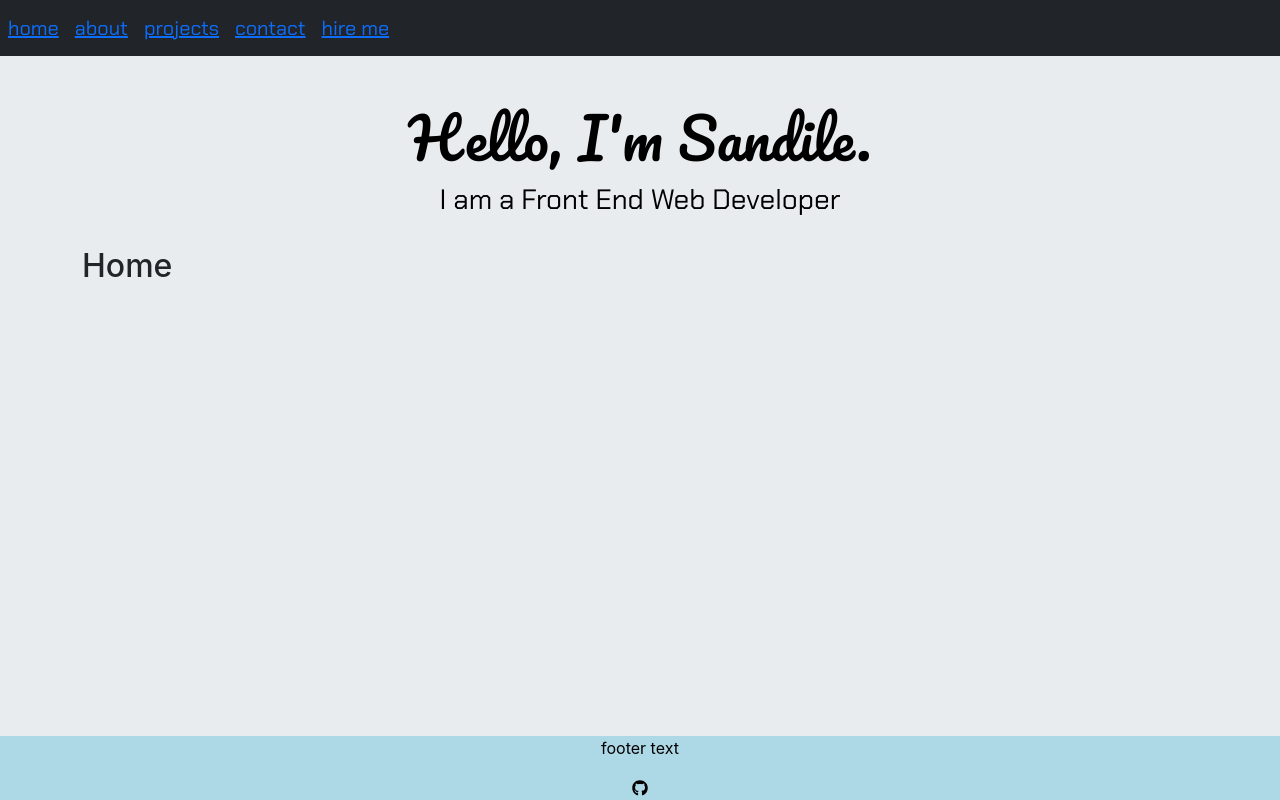
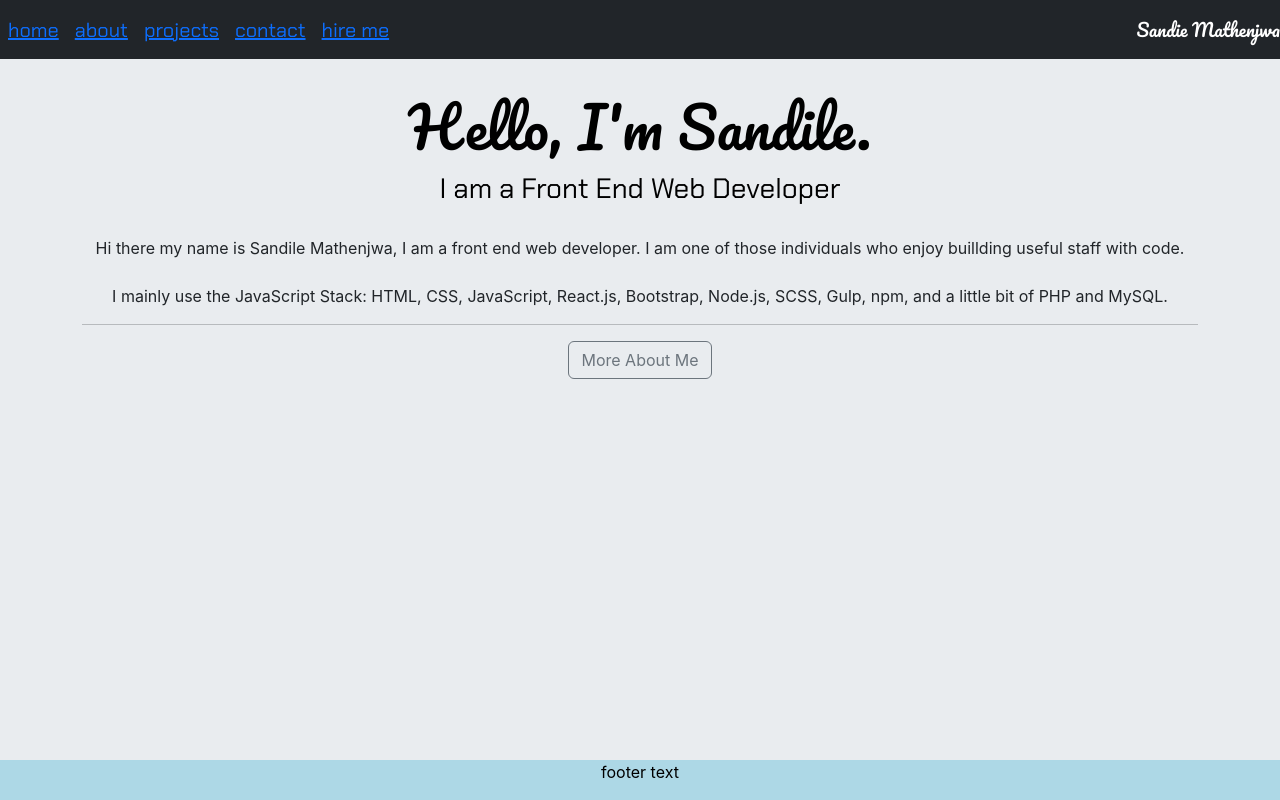
Before and after one commit to Sandilem7789/my-portfolio, a React (Create React App) app: page / in a window 1280 px wide. Built offline with nearby package versions, Linux system fonts and the light colour scheme.

Commit message:
about me midway

```diff
--- a/src/components/Home.js
+++ b/src/components/Home.js
@@ -1,9 +1,18 @@
 import React from 'react'
+import { Button } from "reactstrap";
 
 const Home = () => {
     return (
-        <div className="container">
-            <h2>Home</h2>
+        <div className="container text-center">
+            <p>
+                Hi there my name is Sandile Mathenjwa, I am a front end web developer.
+                I am one of those individuals who enjoy buillding useful staff with code.
+                <br/><br/>
+                I mainly use the JavaScript Stack: HTML, CSS, JavaScript, React.js, Bootstrap,
+                Node.js, SCSS, Gulp, npm, and a little bit of PHP and MySQL.
+                <hr/>
+                <Button primary outline>More About Me</Button>
+            </p>
         </div>
     )
 }
--- a/src/components/LandingPage.js
+++ b/src/components/LandingPage.js
@@ -29,6 +29,7 @@ import {
     DropdownToggle,
     DropdownMenu,
     DropdownItem,
+    NavbarText,
     ButtonGroup
  } from 'reactstrap';
 import { FontAwesomeIcon } from '@fortawesome/react-fontawesome';
@@ -46,7 +47,7 @@ const LandingPage = () => {
         <Router>
             <div className="backGround">
                 <div className="sm-col-12">
-                    <Navbar color="dark" dark expand="md">
+                    <Navbar color="dark" dark expand="md" fixed="top">
                         <NavbarToggler onClick={toggle} />
                         <Collapse isOpen={isOpen} navbar>
                             <Nav className="mr-auto" navbar>
@@ -85,7 +86,11 @@ const LandingPage = () => {
                                     </DropdownMenu>
                                 </UncontrolledDropdown>
                             </Nav>
+
                         </Collapse>
+                        <NavbarText>
+                                <p className="brandName"><a href="/">Sandie Mathenjwa</a></p>
+                            </NavbarText>
                     </Navbar>
                 </div>
 
@@ -101,7 +106,7 @@ const LandingPage = () => {
 
                     <div className="myFooter">
                         <p>footer text</p>
-                        <FontAwesomeIcon icon={["fab", "github"]} />
+                        <FontAwesomeIcon icon={["fab-3x", "github"]} />
                     </div>
                 </Jumbotron>
             </div>
--- a/src/index.css
+++ b/src/index.css
@@ -1,4 +1,17 @@
 @import url('https://fonts.googleapis.com/css2?family=Chakra+Petch&family=Pacifico&family=Roboto&display=swap');
+
+.brandName {
+  font-family: 'Pacifico', cursive;
+  color: white;
+  font-weight: lighter;
+  padding: 0;
+  margin: 0;
+  font-size: large;
+}
+
+.brandName a {
+  text-decoration: none;
+}
 
 h1 {
   font-family: 'Pacifico', cursive;
@@ -17,6 +30,7 @@ h1 {
 
 body {
   margin: 0;
+  padding-top: 45px;
   font-family: -apple-system, BlinkMacSystemFont, 'Segoe UI', 'Roboto', 'Oxygen',
     'Ubuntu', 'Cantarell', 'Fira Sans', 'Droid Sans', 'Helvetica Neue',
     sans-serif;
```
